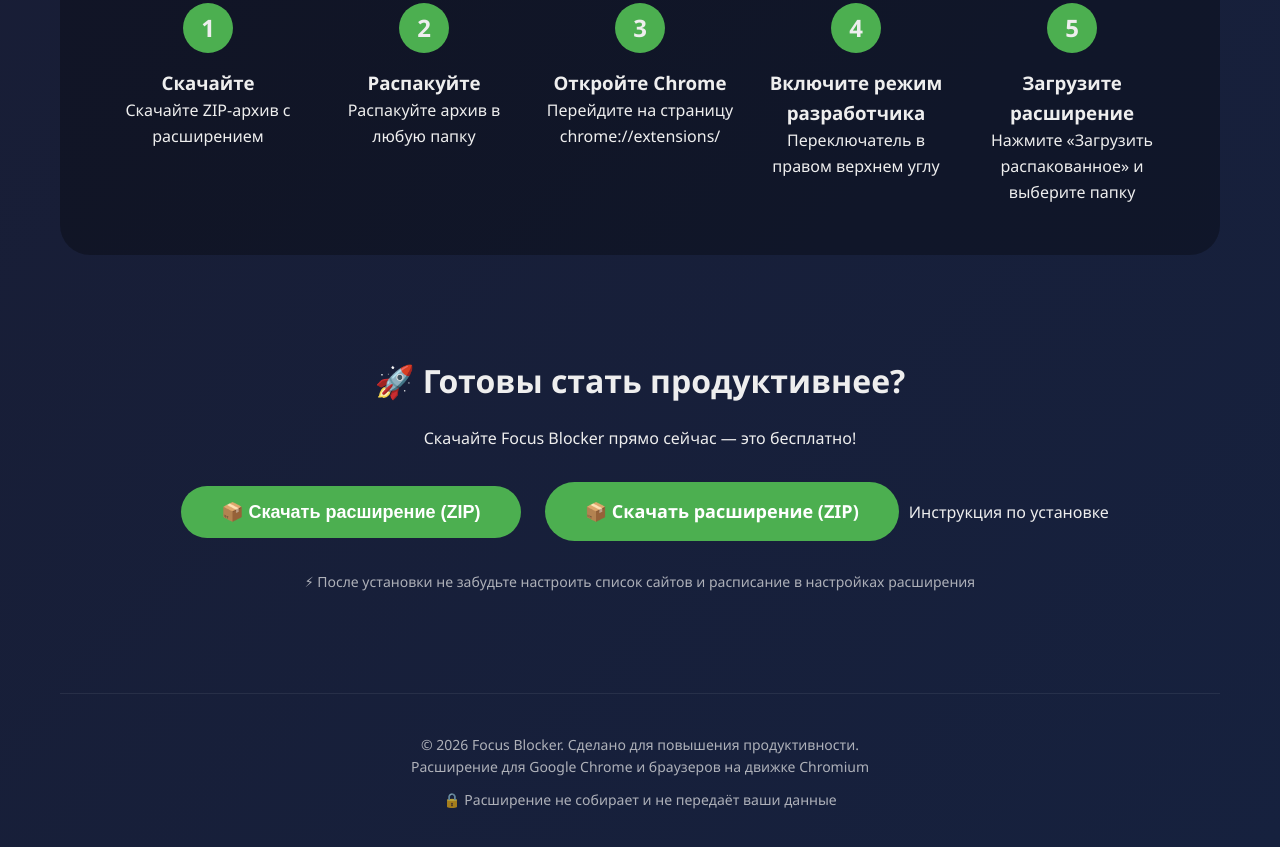
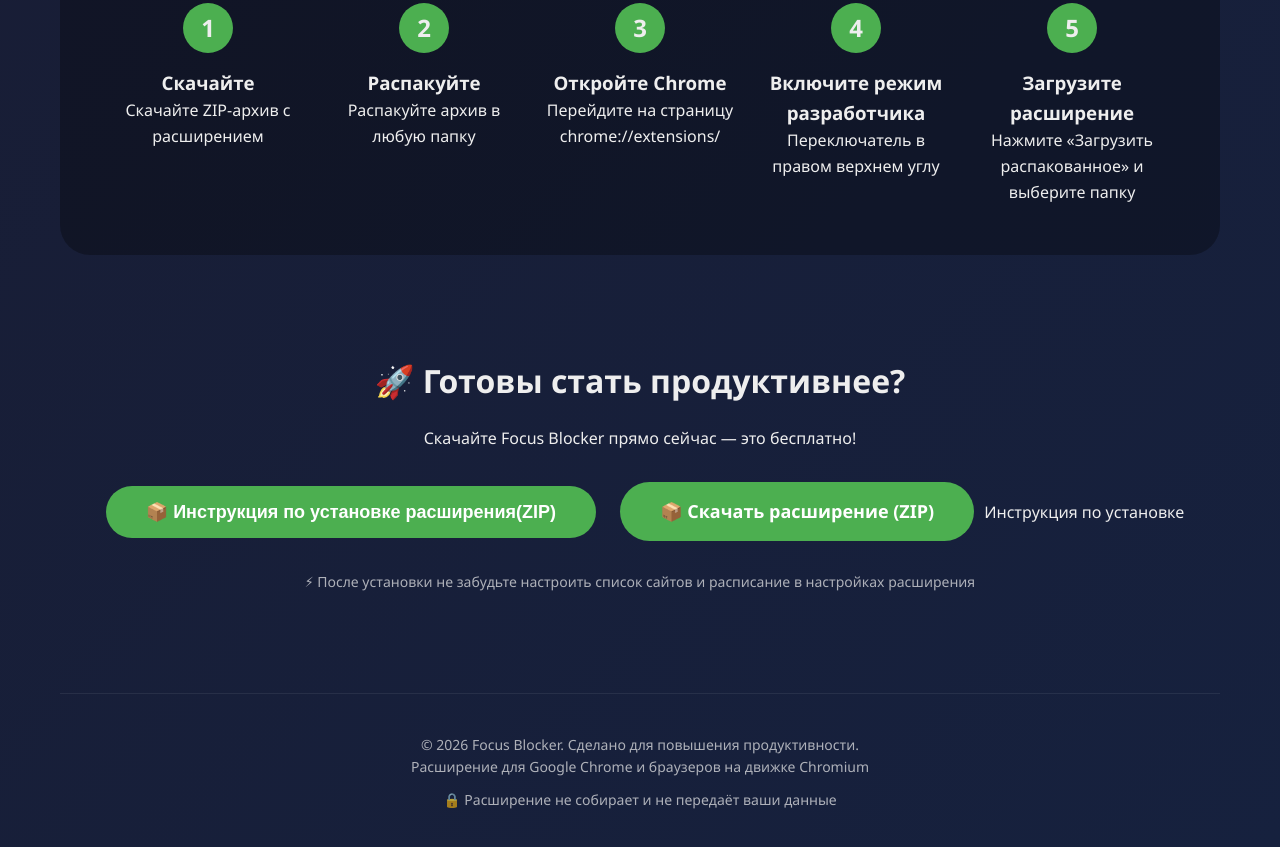
Before and after one commit to SeregaTitan777/focus-blocker-site-, a plain HTML site: page index.html in a window 1280 px wide. Shown: the part 2072-2919 px from the top of the page. Drawn offline with Linux system fonts and the light colour scheme.

Commit message:
Update index.html

```diff
--- a/index.html
+++ b/index.html
@@ -406,7 +406,7 @@
       <h2>🚀 Готовы стать продуктивнее?</h2>
       <p>Скачайте Focus Blocker прямо сейчас — это бесплатно!</p>
       <div class="download-buttons">
-        <button class="btn btn-large" id="downloadBtn">📦 Скачать расширение (ZIP)</button>
+        <button class="btn btn-large" id="downloadBtn">📦 Инструкция по установке расширения(ZIP)</button>
         <a href="focus-blocker.zip" class="btn btn-large" download>📦 Скачать расширение (ZIP)</a>Инструкция по установке</a>
       </div>
       <p style="margin-top: 30px; font-size: 14px; opacity: 0.7;">
```
